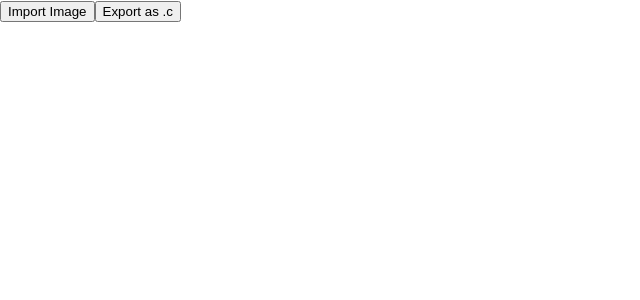
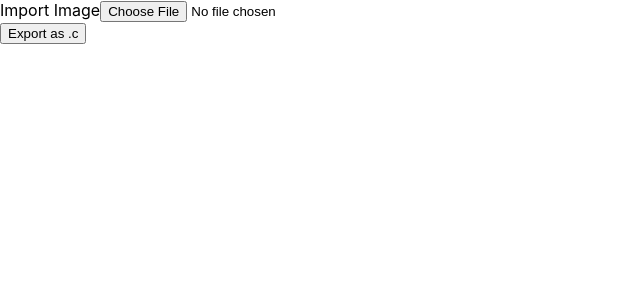
Before and after one commit to VOCC/vocc, a React (Create React App) app: page / in a window 1280 px wide. Shown: the top 300 px of the page, without its empty margins (0-640 px from the left). Built offline with nearby package versions, Linux system fonts and the light colour scheme.

Commit message:
separate buttons, implement image import functionality

```diff
--- a/src/components/App.tsx
+++ b/src/components/App.tsx
@@ -1,5 +1,7 @@
 import React from "react";
 import "../styles/App.css";
+import ImportButton from "./ImportButton";
+import ExportButton from "./ExportButton";
 
 const App: React.FC = () => {
   return (
@@ -10,24 +12,4 @@ const App: React.FC = () => {
   );
 };
 
-type ButtonProps = {
-  message: string;
-};
-
-const Button = ({ message: message }: ButtonProps) => (
-  <button>{message}</button>
-);
-
-class ImportButton extends React.Component {
-  render() {
-    return <Button message={"Import Image"} />;
-  }
-}
-
-class ExportButton extends React.Component {
-  render() {
-    return <Button message={"Export as .c"} />;
-  }
-}
-
 export default App;
--- /dev/null
+++ b/src/components/Button.tsx
@@ -0,0 +1,10 @@
+import React from "react";
+
+type ButtonProps = {
+  message: string;
+  onClick: Function;
+};
+
+export const Button = ({ message, onClick }: ButtonProps) => (
+  <button onClick={() => onClick()}>{message}</button>
+);
--- /dev/null
+++ b/src/components/ExportButton.tsx
@@ -0,0 +1,11 @@
+import React from "react";
+import { Button } from "./Button";
+
+export default class ExportButton extends React.Component {
+  render() {
+    return <Button onClick={this.handleClick} message={"Export as .c"} />;
+  }
+  handleClick() {
+    console.log("exporting image");
+  }
+}
--- /dev/null
+++ b/src/components/ImportButton.tsx
@@ -0,0 +1,57 @@
+import React from "react";
+import { Button } from "./Button";
+// import { importImage } from "../lib/importExport";
+
+export default class ImportButton extends React.Component {
+  fileInput: React.RefObject<HTMLInputElement>;
+  state: {
+    fileName: string;
+    hasLoadedImage: boolean;
+  };
+
+  constructor(props: {}) {
+    super(props);
+    this.handleSubmit = this.handleSubmit.bind(this);
+    this.fileInput = React.createRef();
+    this.state = {
+      fileName: "No file name",
+      hasLoadedImage: false
+    };
+  }
+
+  handleSubmit(event: React.FormEvent<HTMLInputElement>) {
+    event.preventDefault();
+    if (this.fileInput.current) {
+      if (this.fileInput.current.files) {
+        this.setState({
+          fileName: this.fileInput.current.files[0].name,
+          hasLoadedImage: true
+        });
+        alert(`Successfully imported ${this.state.fileName}`);
+      }
+    }
+  }
+
+  renderLoaded = (imageTitle: string) => (
+    <div>Successfully loaded {imageTitle}</div>
+  );
+
+  renderUnloaded = () => (
+    <div>
+      <label>Import Image</label>
+      <input
+        type="file"
+        accept=".png, .jpg, .jpeg"
+        ref={this.fileInput}
+        onChange={e => this.handleSubmit(e)}
+      />
+    </div>
+  );
+
+  render() {
+    // return <Button onClick={this.handleClick} message={"Import Image"} />;
+    return this.state.hasLoadedImage
+      ? this.renderLoaded(this.state.fileName)
+      : this.renderUnloaded();
+  }
+}
```
Also changed, not shown: src/lib/importExport.js.
